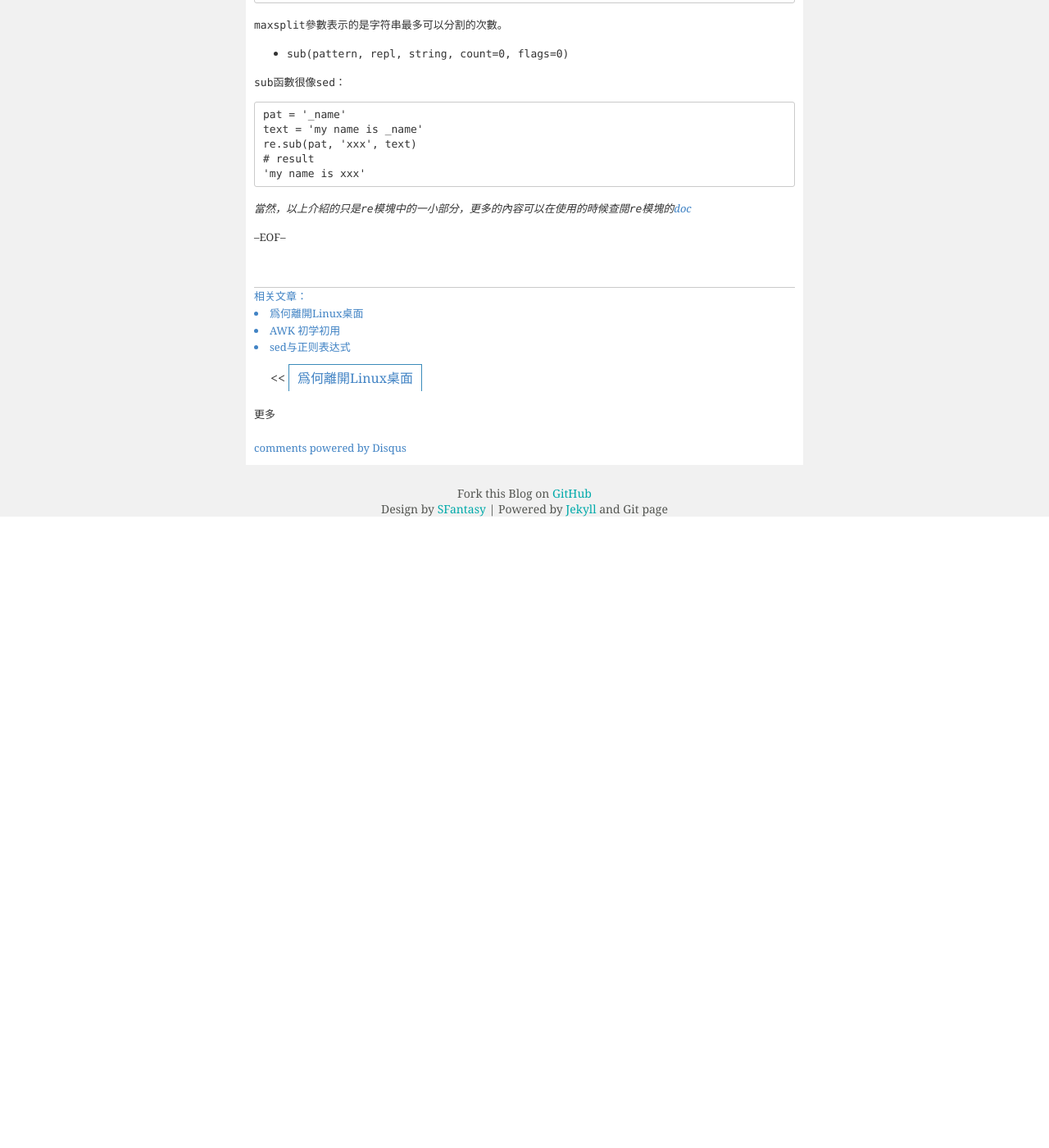
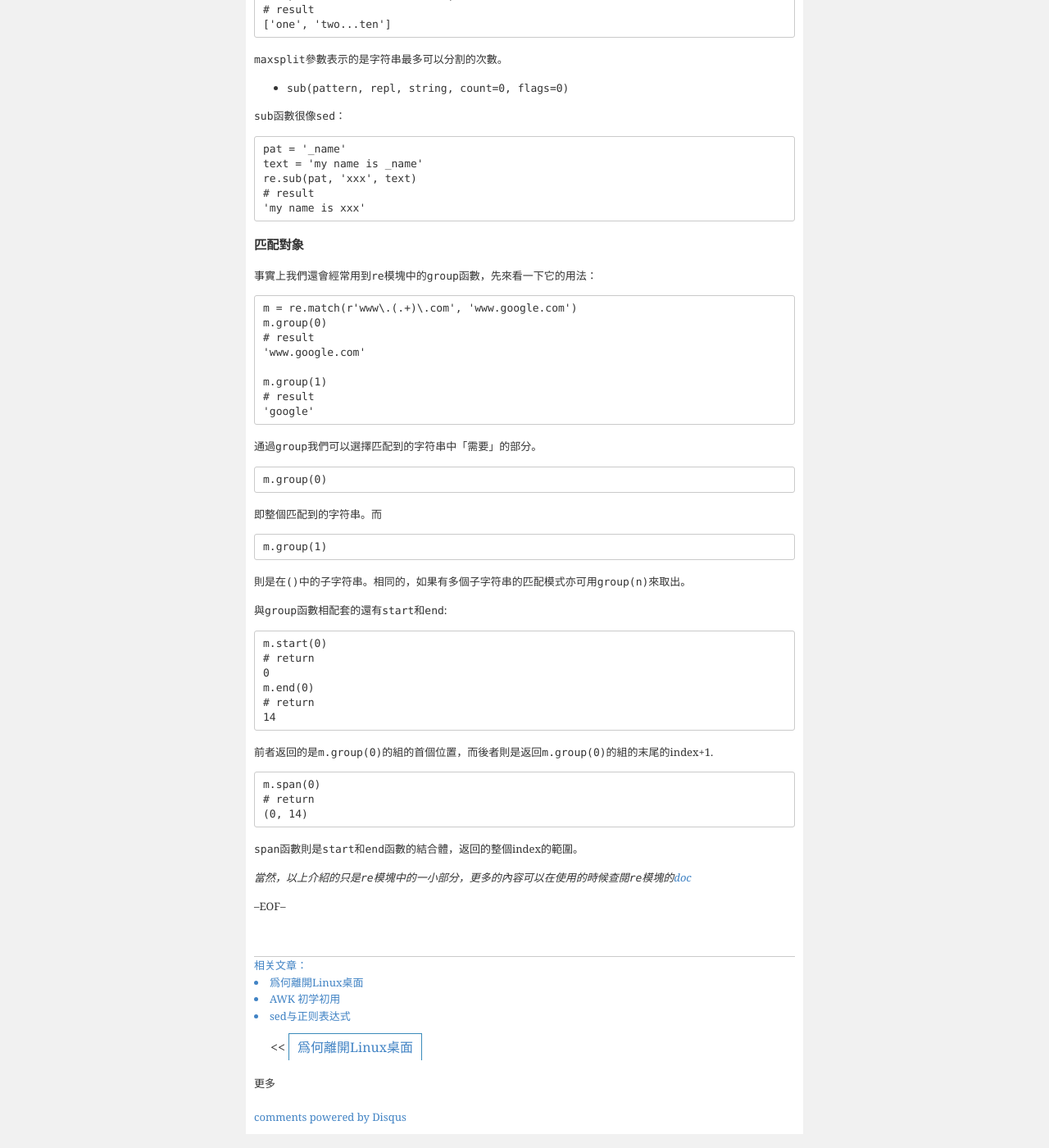
Before and after one commit to SFantasy/blog, a Jekyll site: the page built from _posts/2013-07-02-py-re-module.markdown, in a window 1280 px wide and 1400 px high, scrolled down 1722 px. Shown: the whole window at 82% size. Built offline with Jekyll 4.4.1, drawn with Linux system fonts in a browser that asks for light colours; Markdown is read by kramdown in place of the engine named in the settings; comment, search, counter and statistics services are not loaded; before the commit the page ends 2352 px from its top, so only the background shows below that.

Commit message:
update post

```diff
--- a/_posts/2013-07-02-py-re-module.markdown
+++ b/_posts/2013-07-02-py-re-module.markdown
@@ -9,6 +9,8 @@ categories: python
 在我之前的一篇文章 -- [sed與正則表達式](http://www.shaofantasy.cn/2013-05-learn-sed/)中介紹過「正則表達式」的相關內容，以及簡單的使用`sed`來處理文本的方法。
 
 最近又拾起了自己喜愛的Python（雖然一直很渣，沒有好好學習，近來想做一點東西……：）），今天來扯扯「re模塊」的蛋（說實話，我是來虛心學習的！）。
+
+### 函數
 
 我們可以先來看看`re`模塊中的常用函數有哪些：
 
@@ -93,6 +95,45 @@ categories: python
 	# result
 	'my name is xxx'
 
+### 匹配對象
+
+事實上我們還會經常用到`re`模塊中的`group`函數，先來看一下它的用法：
+
+    m = re.match(r'www\.(.+)\.com', 'www.google.com')
+	m.group(0)
+	# result
+	'www.google.com'
+
+	m.group(1)
+	# result
+	'google'
+
+通過`group`我們可以選擇匹配到的字符串中「需要」的部分。
+
+    m.group(0)
+
+即整個匹配到的字符串。而
+
+    m.group(1)
+
+則是在`()`中的子字符串。相同的，如果有多個子字符串的匹配模式亦可用`group(n)`來取出。
+
+與`group`函數相配套的還有`start`和`end`:
+
+    m.start(0)
+	# return
+	0
+	m.end(0)
+	# return
+	14
+
+前者返回的是`m.group(0)`的組的首個位置，而後者則是返回`m.group(0)`的組的末尾的index+1.
+
+    m.span(0)
+	# return
+	(0, 14)
+
+`span`函數則是`start`和`end`函數的結合體，返回的整個index的範圍。
 
 
 *當然，以上介紹的只是`re`模塊中的一小部分，更多的內容可以在使用的時候查閱`re`模塊的[doc](http://docs.python.org/2/library/re.html)*
```
